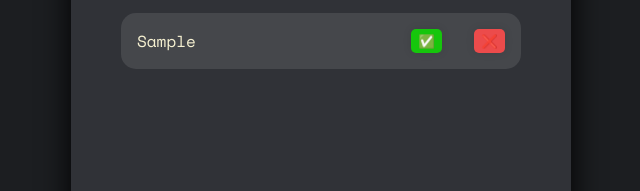
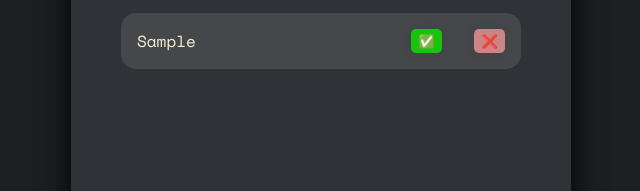
Before and after one commit to EliveltonSouzaDev/ToDoList, a plain HTML site: page index.html in a window 1280 px wide. Both pictures are taken after typing "Sample" into the empty fields and a click on the button "ADICIONAR". Shown: the part 299-490 px from the top of the page, 319-959 px from the left. Drawn offline with nearby package versions, Linux system fonts and the light colour scheme; a web font is replaced by a local one.

Commit message:
color btn

```diff
--- a/assets/css/style.css
+++ b/assets/css/style.css
@@ -167,7 +167,7 @@
 }
 
 .delete-button{
-  background-color: rgb(236, 75, 75);
+  background-color: rgb(204, 133, 133);
   border: none;
   box-shadow: 0 0 8px rgba(0, 0, 0, 0.1);
   outline: none;
```
